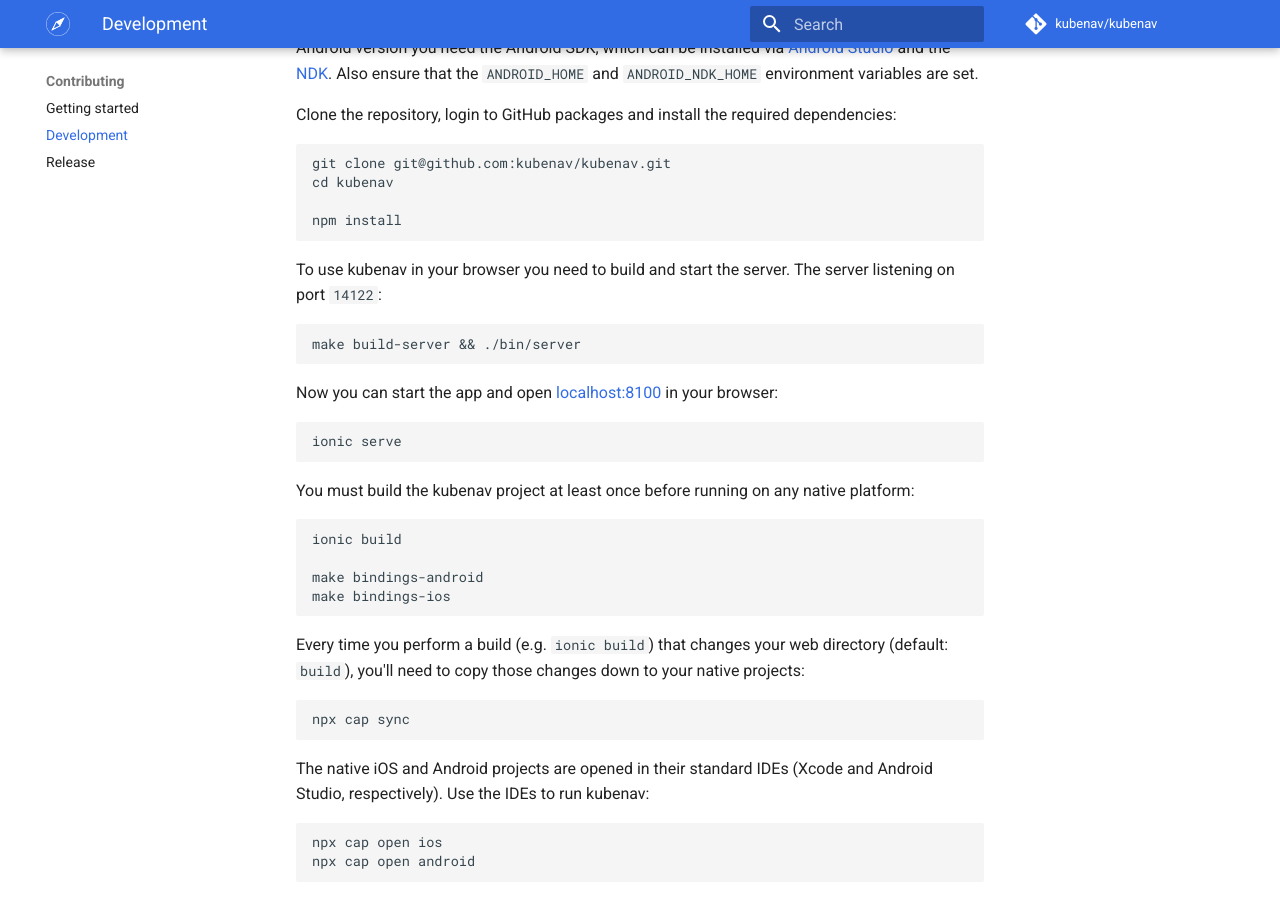
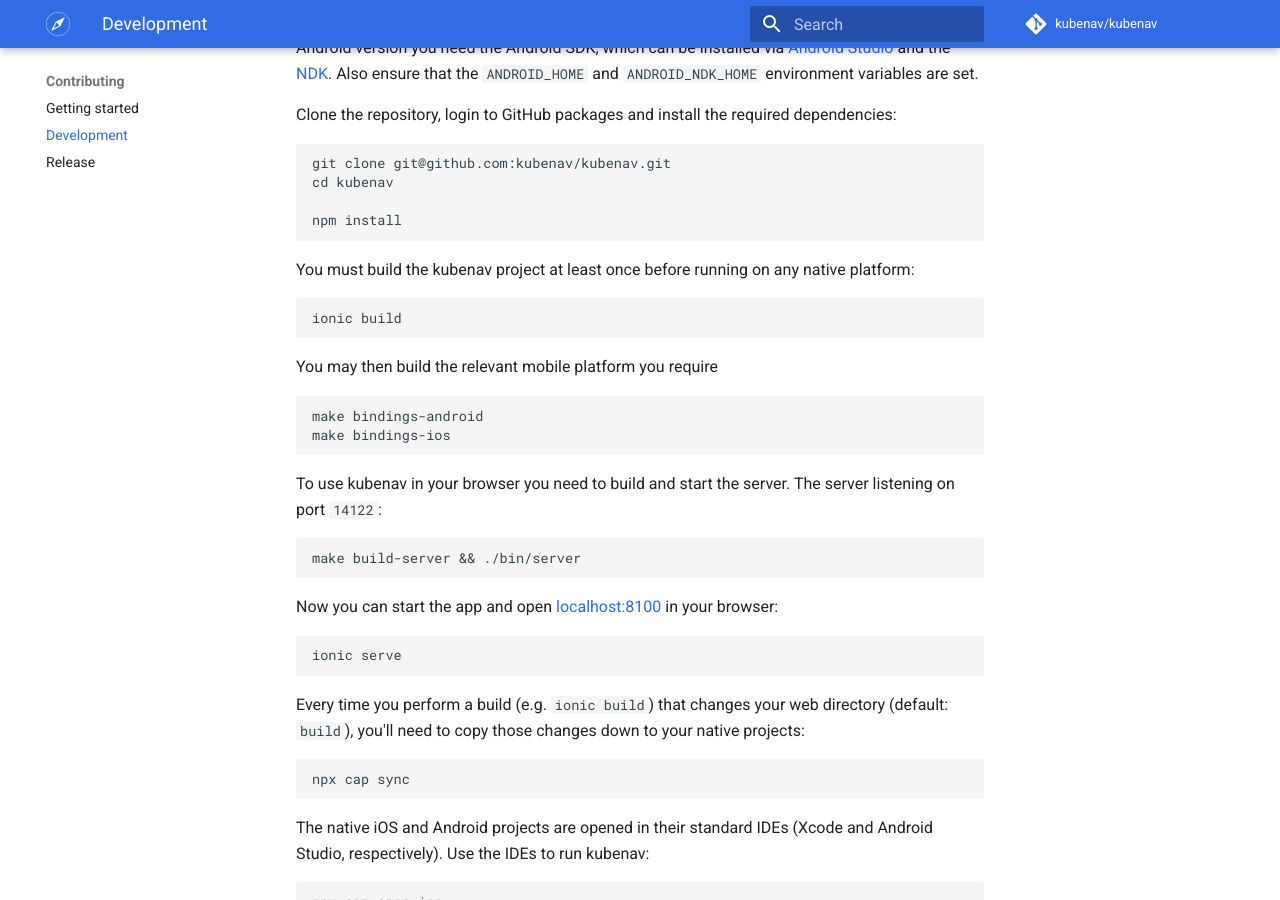
Before and after one commit to kubenav/docs, an MkDocs documentation site: the page built from docs/contributing/development.md, in a window 1280 px wide and 900 px high, scrolled down 645 px. Built offline with MkDocs 1.6.1 and Material for MkDocs 9.7.7, drawn with Linux system fonts in a browser that asks for light colours; comment, search, counter and statistics services are not loaded.

Commit message:
change order of build process
i couldn't build the app myself until i realized you need ionic build FIRST BEFORE you make build-server

````diff
--- a/docs/contributing/development.md
+++ b/docs/contributing/development.md
@@ -30,6 +30,19 @@ cd kubenav
 npm install
 ```
 
+You must build the kubenav project at least once before running on any native platform:
+
+```sh
+ionic build
+```
+
+You may then build the relevant mobile platform you require
+
+```sh
+make bindings-android
+make bindings-ios
+```
+
 To use kubenav in your browser you need to build and start the server. The server listening on port `14122`:
 
 ```sh
@@ -40,15 +53,6 @@ Now you can start the app and open [localhost:8100](http://localhost:8100) in yo
 
 ```sh
 ionic serve
-```
-
-You must build the kubenav project at least once before running on any native platform:
-
-```sh
-ionic build
-
-make bindings-android
-make bindings-ios
 ```
 
 Every time you perform a build (e.g. `ionic build`) that changes your web directory (default: `build`), you'll need to copy those changes down to your native projects:
````
